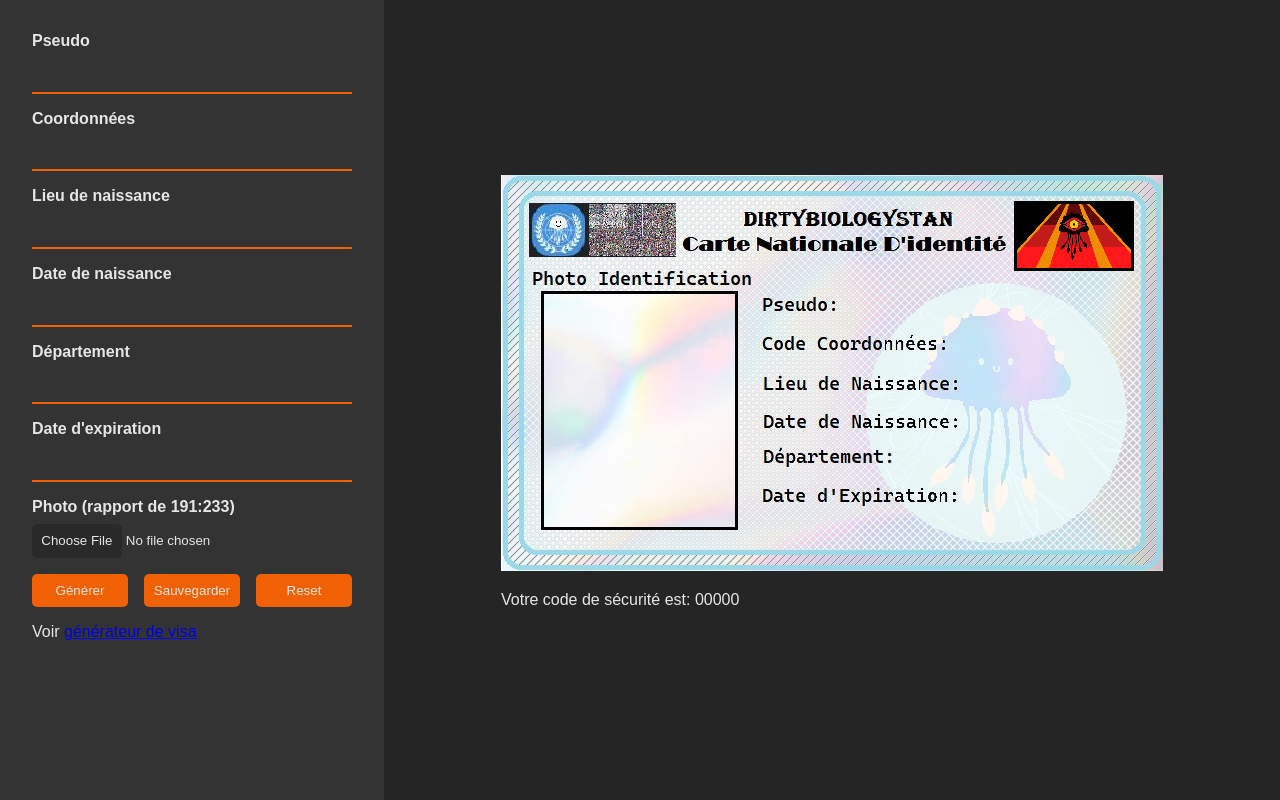
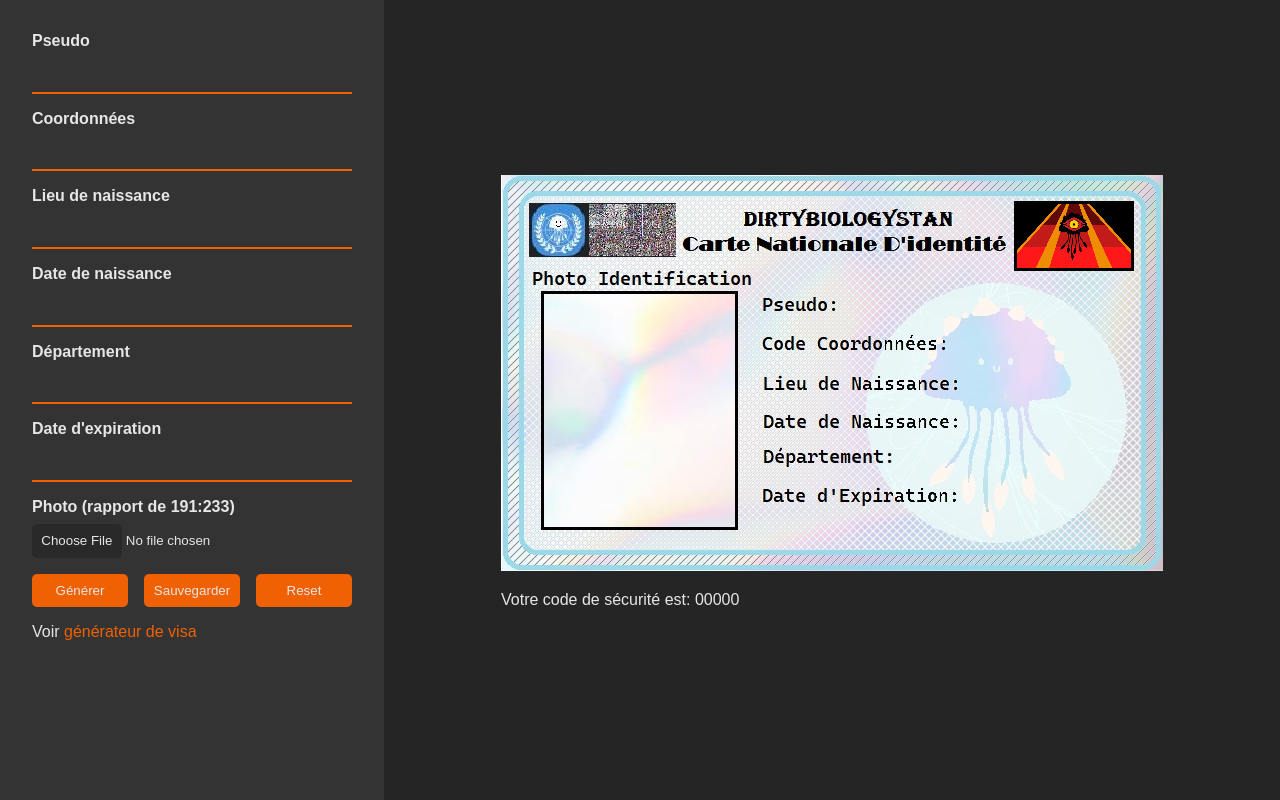
Before and after one commit to victorbnl/lavonic-card-generator, a plain HTML site: page index.html in a window 1280 px wide. Drawn offline with Linux system fonts and the light colour scheme.

Commit message:
Links style

```diff
--- a/css/style.css
+++ b/css/style.css
@@ -44,3 +44,12 @@ body {
 canvas {
     max-width: 100%;
 }
+
+a {
+    text-decoration: none;
+    color: var(--clr-accent);
+}
+
+a:hover {
+    text-decoration: underline;
+}
```
